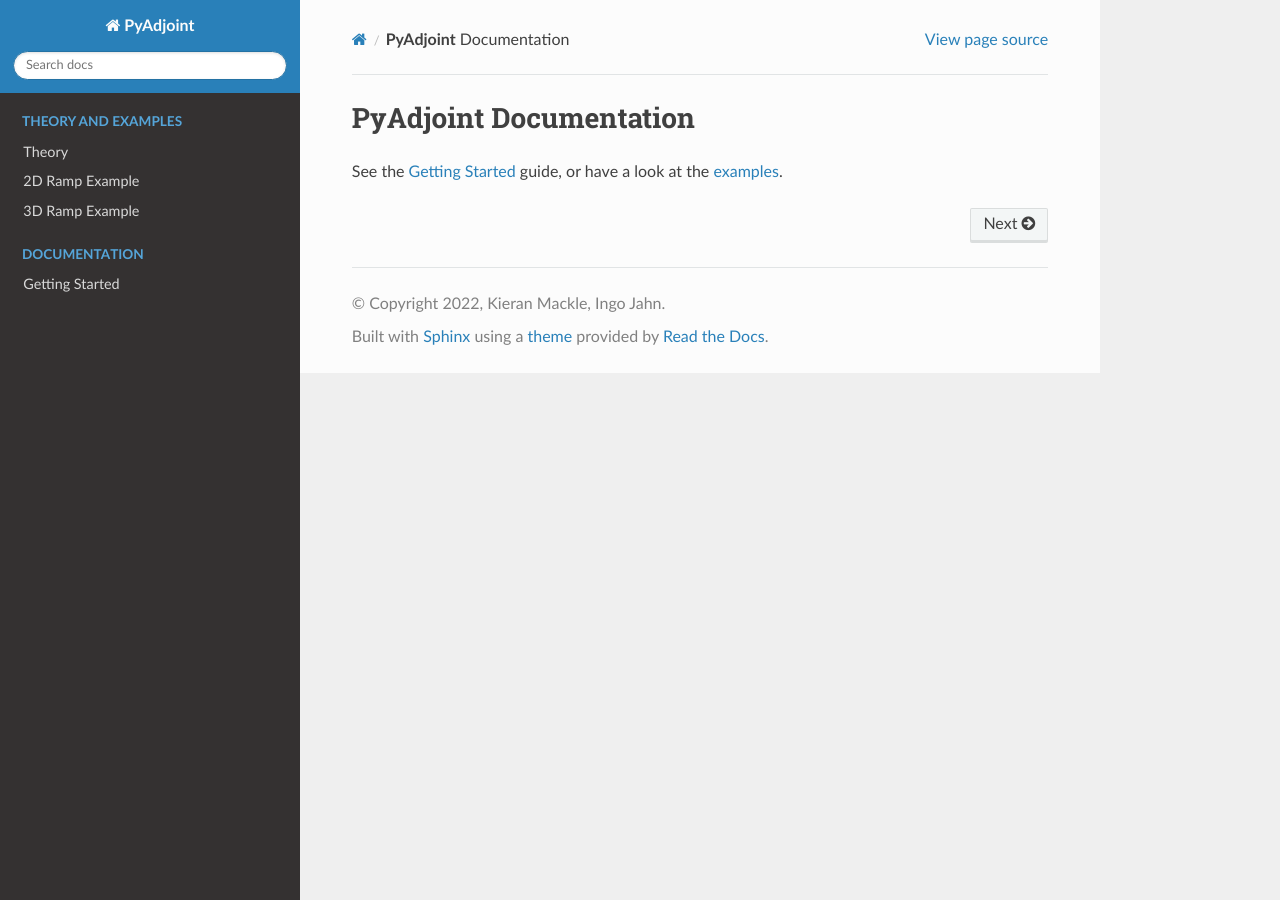
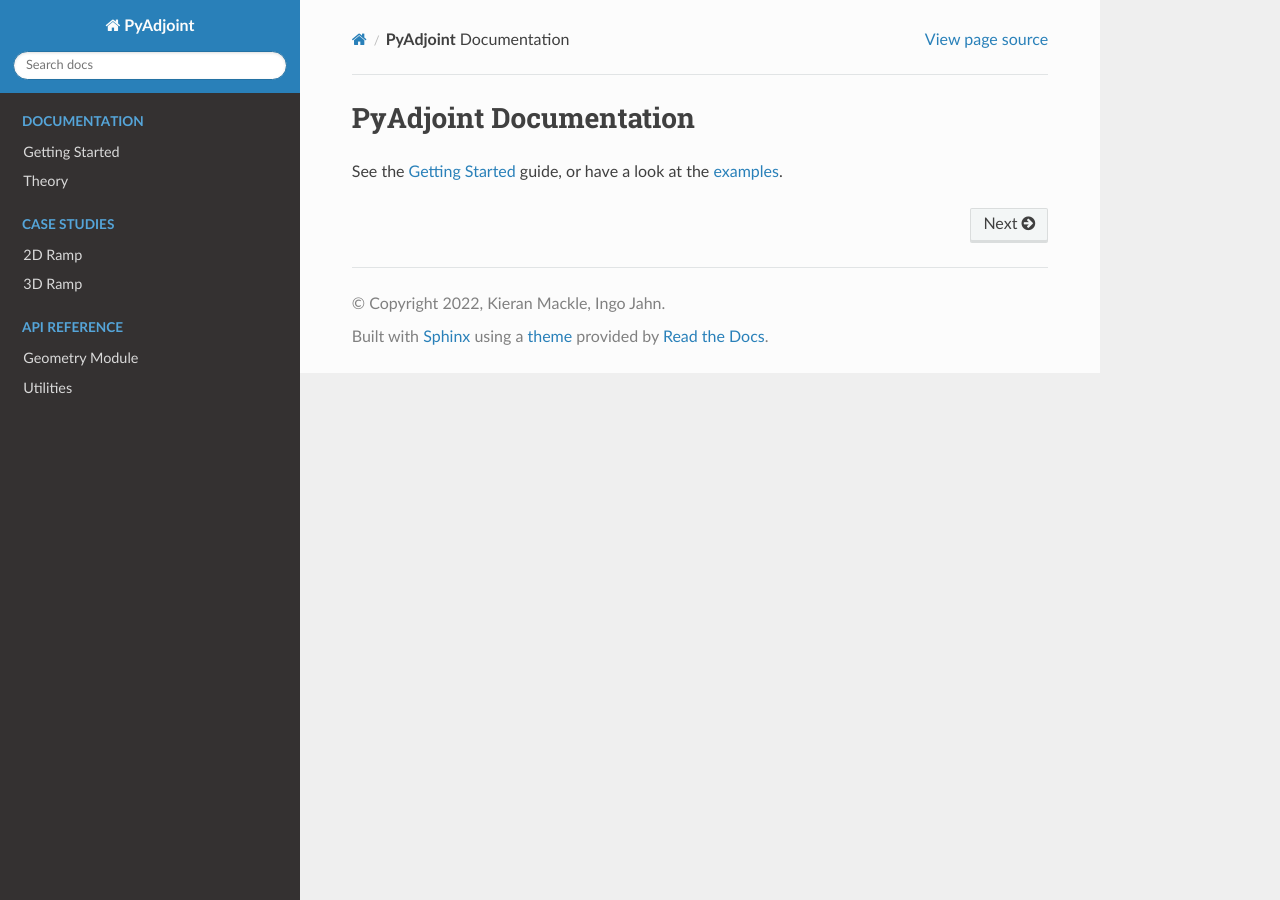
Before and after one commit to kieran-mackle/pysagas, a Sphinx documentation site: the page built from docs/source/index.md, in a window 1280 px wide. Built offline with Sphinx 7.4.7 and the Read the Docs theme 2.0.0, drawn with Linux system fonts in a browser that asks for light colours.

Commit message:
docs: restructured docs and added api reference section

````diff
--- a/docs/source/conf.py
+++ b/docs/source/conf.py
@@ -30,6 +30,7 @@ release = "0.1.0"
 extensions = [
     "sphinx.ext.autodoc",
     "sphinx.ext.napoleon",
+    "sphinx.ext.viewcode",
     "sphinx_copybutton",
     "myst_parser",
     "sphinx_inline_tabs",
@@ -45,5 +46,17 @@ exclude_patterns = ["build"]
 html_theme = "sphinx_rtd_theme"
 html_static_path = ["_static"]
 html_favicon = "favicon.ico"
+html_show_sourcelink = True
 
 myst_enable_extensions = ["dollarmath", "amsmath"]
+
+
+# -- Options for autodoc ----------------------------------------------------
+# https://www.sphinx-doc.org/en/master/usage/extensions/autodoc.html#configuration
+
+# Automatically extract typehints when specified and place them in
+# descriptions of the relevant function/method.
+autodoc_typehints = "description"
+
+# Don't show class signature with the class' name.
+autodoc_class_signature = "separated"
--- a/docs/source/index.md
+++ b/docs/source/index.md
@@ -7,18 +7,28 @@ at the [examples](examples/ramp_2d.md).
 ```{toctree}
 :maxdepth: 2
 :hidden:
-:caption: Theory and Examples
+:caption: DOCUMENTATION
 
+Getting Started <getting-started>
 Theory <theory>
-2D Ramp Example <examples/ramp_2d>
-3D Ramp Example <examples/ramp_3d>
 ```
 
 
 ```{toctree}
 :maxdepth: 2
 :hidden:
-:caption: DOCUMENTATION
+:caption: Case Studies
 
-Getting Started <getting-started>
+2D Ramp <examples/ramp_2d>
+3D Ramp <examples/ramp_3d>
 ```
+
+
+```{toctree}
+:maxdepth: 2
+:hidden:
+:caption: API REFERENCE
+
+Geometry Module <api_ref/geometry>
+Utilities <api_ref/utilities>
+```
````
Also changed, not shown: docs/source/api_ref/geometry.md (added, +8 -0 lines), docs/source/api_ref/utilities.md (added, +6 -0 lines).
